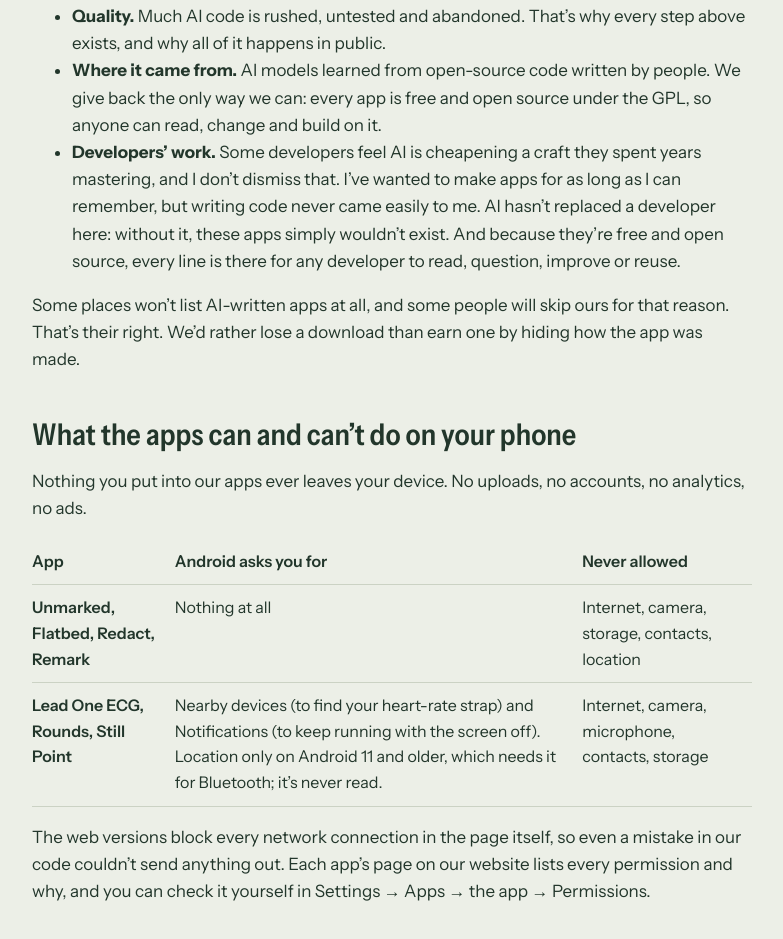
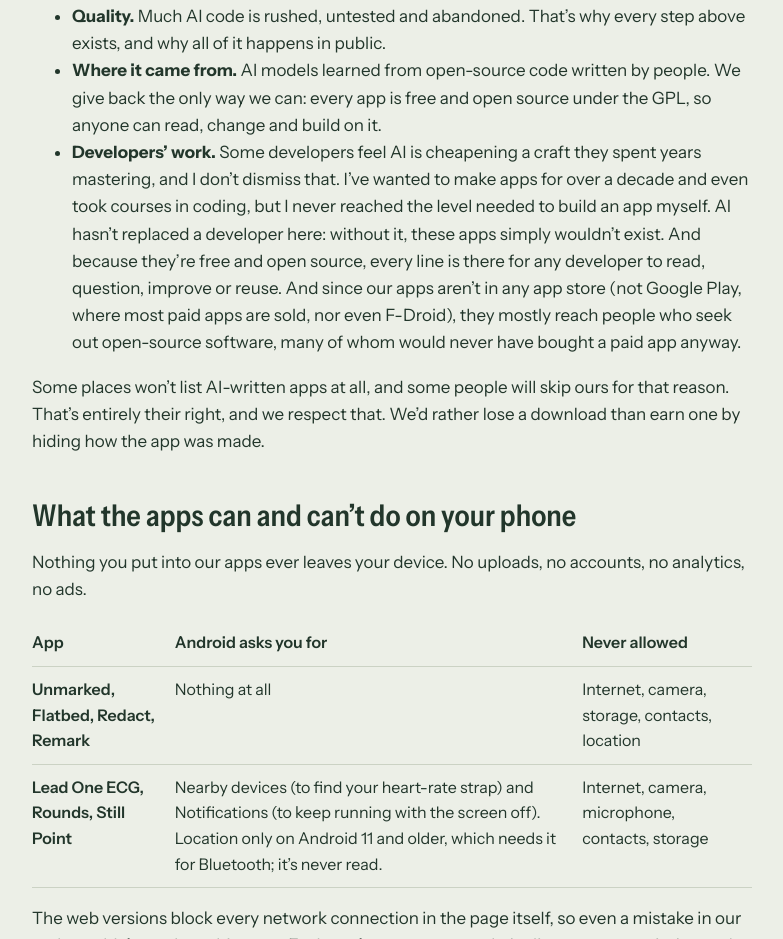
Before and after one commit to Anonaconda-CodeLab/website, a plain HTML site: page blog/how-our-apps-are-made/index.html in a window 1280 px wide. Shown: the part 2385-3324 px from the top of the page, without its empty margins (248-1031 px from the left). Drawn offline with Linux system fonts and the light colour scheme.

Commit message:
Blog post: owner's edits to "Why we say so openly"
- Developers' work: the owner's own story (over a decade, courses in
  coding) and the point that the apps aren't in any app store, so they
  mostly reach people who seek out open-source software.
- "That's entirely their right, and we respect that."

Co-Authored-By: Claude Opus 5.5 <noreply@anthropic.com>
Claude-Session: https://claude.ai/code/session_012xu5y2k6Q8KBdMQGucsDEw

```diff
--- a/blog/how-our-apps-are-made/index.html
+++ b/blog/how-our-apps-are-made/index.html
@@ -138,9 +138,9 @@ footer p{margin:6px 0;max-width:40em}
     <ul>
       <li><b>Quality.</b> Much AI code is rushed, untested and abandoned. That’s why every step above exists, and why all of it happens in public.</li>
       <li><b>Where it came from.</b> AI models learned from open-source code written by people. We give back the only way we can: every app is free and open source under the GPL, so anyone can read, change and build on it.</li>
-      <li><b>Developers’ work.</b> Some developers feel AI is cheapening a craft they spent years mastering, and I don’t dismiss that. I’ve wanted to make apps for as long as I can remember, but writing code never came easily to me. AI hasn’t replaced a developer here: without it, these apps simply wouldn’t exist. And because they’re free and open source, every line is there for any developer to read, question, improve or reuse.</li>
+      <li><b>Developers’ work.</b> Some developers feel AI is cheapening a craft they spent years mastering, and I don’t dismiss that. I’ve wanted to make apps for over a decade and even took courses in coding, but I never reached the level needed to build an app myself. AI hasn’t replaced a developer here: without it, these apps simply wouldn’t exist. And because they’re free and open source, every line is there for any developer to read, question, improve or reuse. And since our apps aren’t in any app store (not Google Play, where most paid apps are sold, nor even F-Droid), they mostly reach people who seek out open-source software, many of whom would never have bought a paid app anyway.</li>
     </ul>
-    <p>Some places won’t list AI-written apps at all, and some people will skip ours for that reason. That’s their right. We’d rather lose a download than earn one by hiding how the app was made.</p>
+    <p>Some places won’t list AI-written apps at all, and some people will skip ours for that reason. That’s entirely their right, and we respect that. We’d rather lose a download than earn one by hiding how the app was made.</p>
 
     <h2>What the apps can and can’t do on your phone</h2>
     <p>Nothing you put into our apps ever leaves your device. No uploads, no accounts, no analytics, no ads.</p>
```
